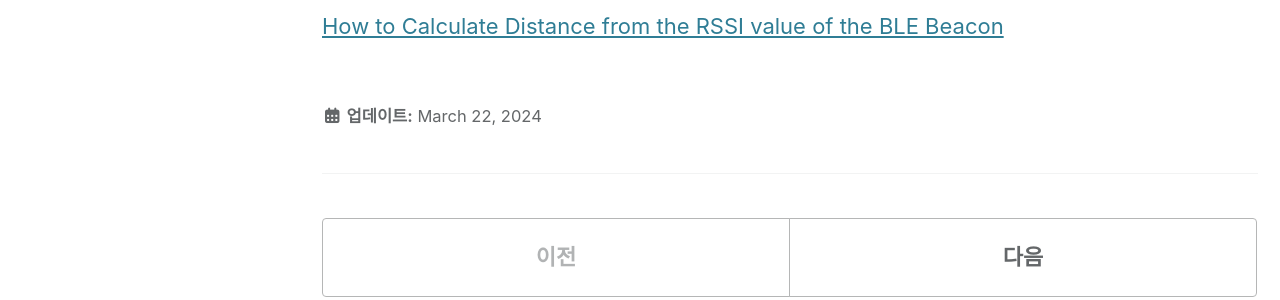
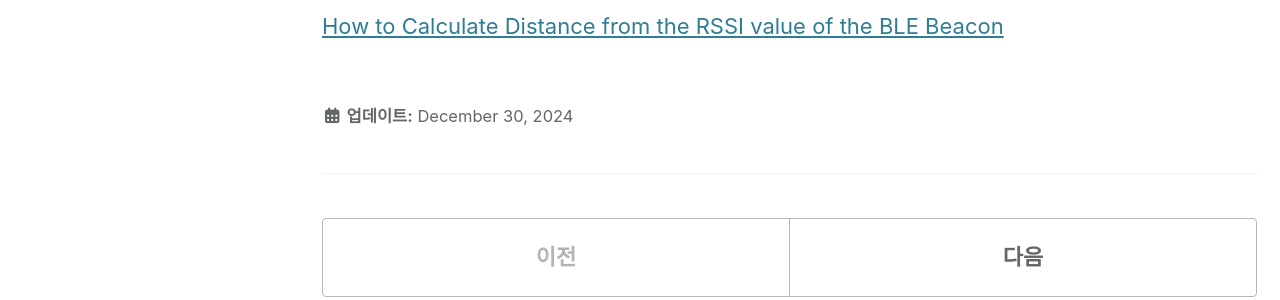
Before and after one commit to MeshOnLab/meshonlab.github.io, a Jekyll site: the page built from _wireless/wireless_ble_links.md, in a window 1280 px wide and 900 px high, scrolled down 1090 px. Shown: the part 381-681 px from the top of the window. Built offline with Jekyll 4.4.1, drawn with Linux system fonts in a browser that asks for light colours; cached includes are drawn as plain includes; some of the changed lines change nothing that is shown.

Commit message:
Update wireless_ble_links.md

```diff
--- a/_wireless/wireless_ble_links.md
+++ b/_wireless/wireless_ble_links.md
@@ -5,7 +5,7 @@
 classes: wide
 sidebar:
   nav: "wireless"
-last_modified_at: 2024-03-22T13:55:16+00:00
+last_modified_at: 2024-12-30 18:30:00
 ---
 
 ### 링크
```
